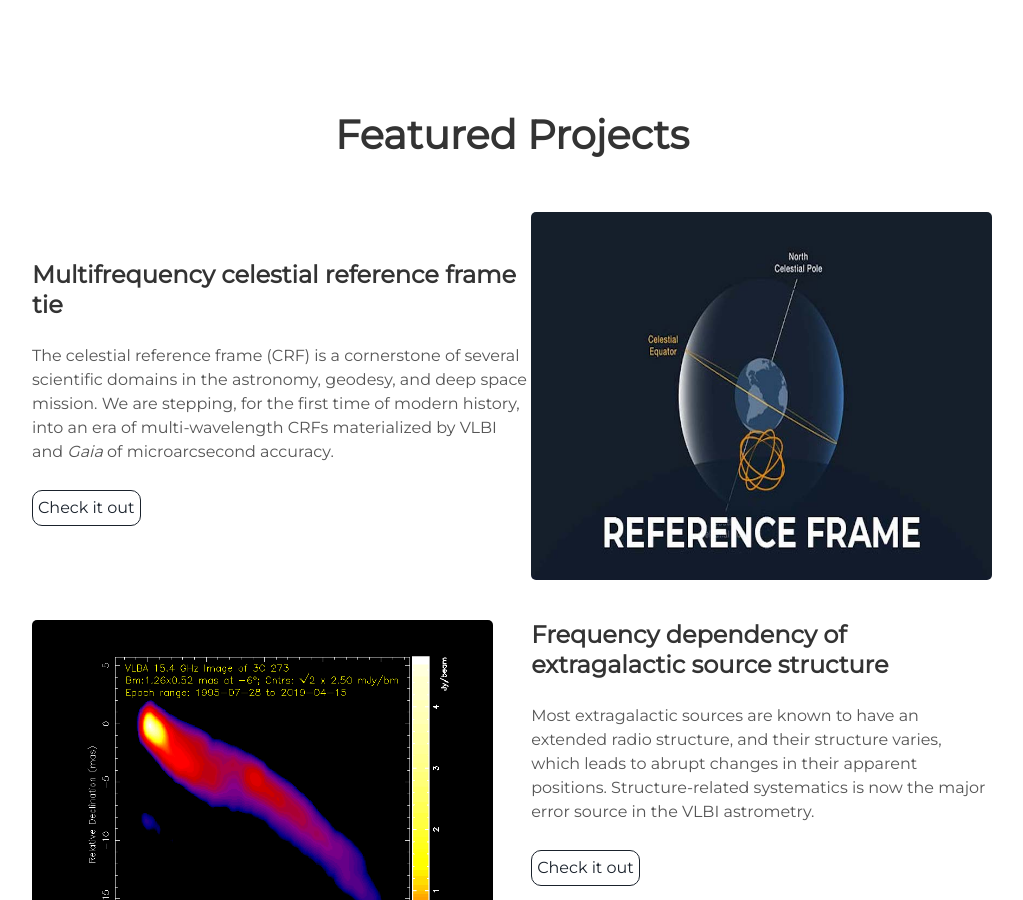
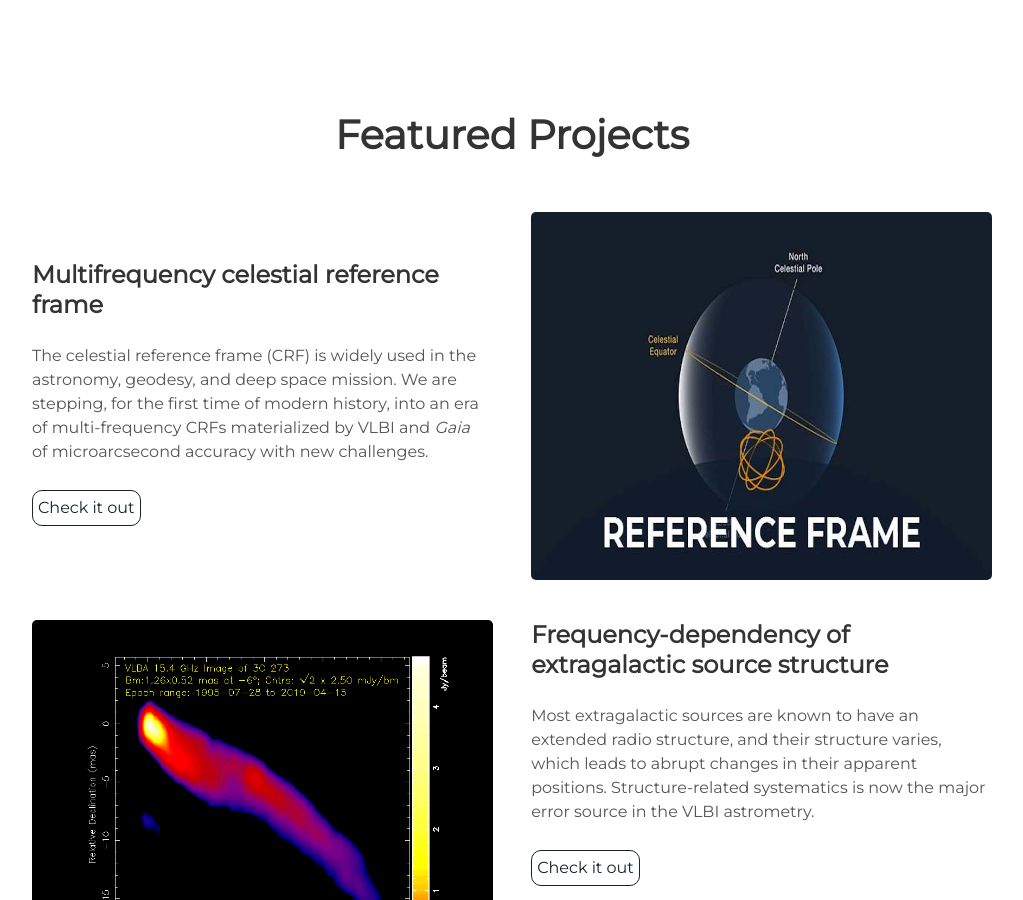
Before and after one commit to Niu-Liu/Niu-Liu.github.io, a Jekyll site: the page built from index.html, in a window 1280 px wide and 900 px high, scrolled down 1463 px. Shown: the whole window, without its empty margins (128-1151 px from the left). Built offline with Jekyll 4.4.1, drawn with Linux system fonts in a browser that asks for light colours; some web fonts are replaced.

Commit message:
Update projects

```diff
--- a/_includes/projects.html
+++ b/_includes/projects.html
@@ -5,17 +5,14 @@
   <div class="images-right">
     <img alt="crf" src="{{ "/assets/img/igs_reference.jpeg" | prepend: site.baseurl }}" />
   </div>
-  <div class="contents-left">
-    <h3> Multifrequency celestial reference frame tie </h3>
-<!--    <ul>-->
-<!--      <li> Fundamental catalog analyses </li>-->
-<!--    </ul>-->
+  <div class="contents">
+    <h3> Multifrequency celestial reference frame</h3>
     <p>
-    The celestial reference frame (CRF) is a cornerstone of several scientific
-    domains in the astronomy, geodesy, and deep space mission.
+    The celestial reference frame (CRF) is widely used
+    in the astronomy, geodesy, and deep space mission.
     We are stepping, for the first time of modern history,
-    into an era of multi-wavelength CRFs materialized by
-    VLBI and <i>Gaia</i> of microarcsecond accuracy.
+    into an era of multi-frequency CRFs materialized by
+    VLBI and <i>Gaia</i> of microarcsecond accuracy with new challenges.
     </p>
     <a class="project-link" href="{{ "/projects/project-postdoc-2021.html" | prepend: site.baseurl }}">Check it out</a>
   </div>
@@ -25,7 +22,7 @@
     <img alt="3c273" src="{{ "/assets/img/1226+023.u.stacked.icn.gif" | prepend: site.baseurl }}" />
   </div>
   <div class="contents-right">
-    <h3> Frequency dependency of extragalactic source structure </h3>
+    <h3> Frequency-dependency of extragalactic source structure </h3>
 <!--    <ul>-->
 <!--      <li> VLBI data analyses </li>-->
 <!--    </ul>-->
```
